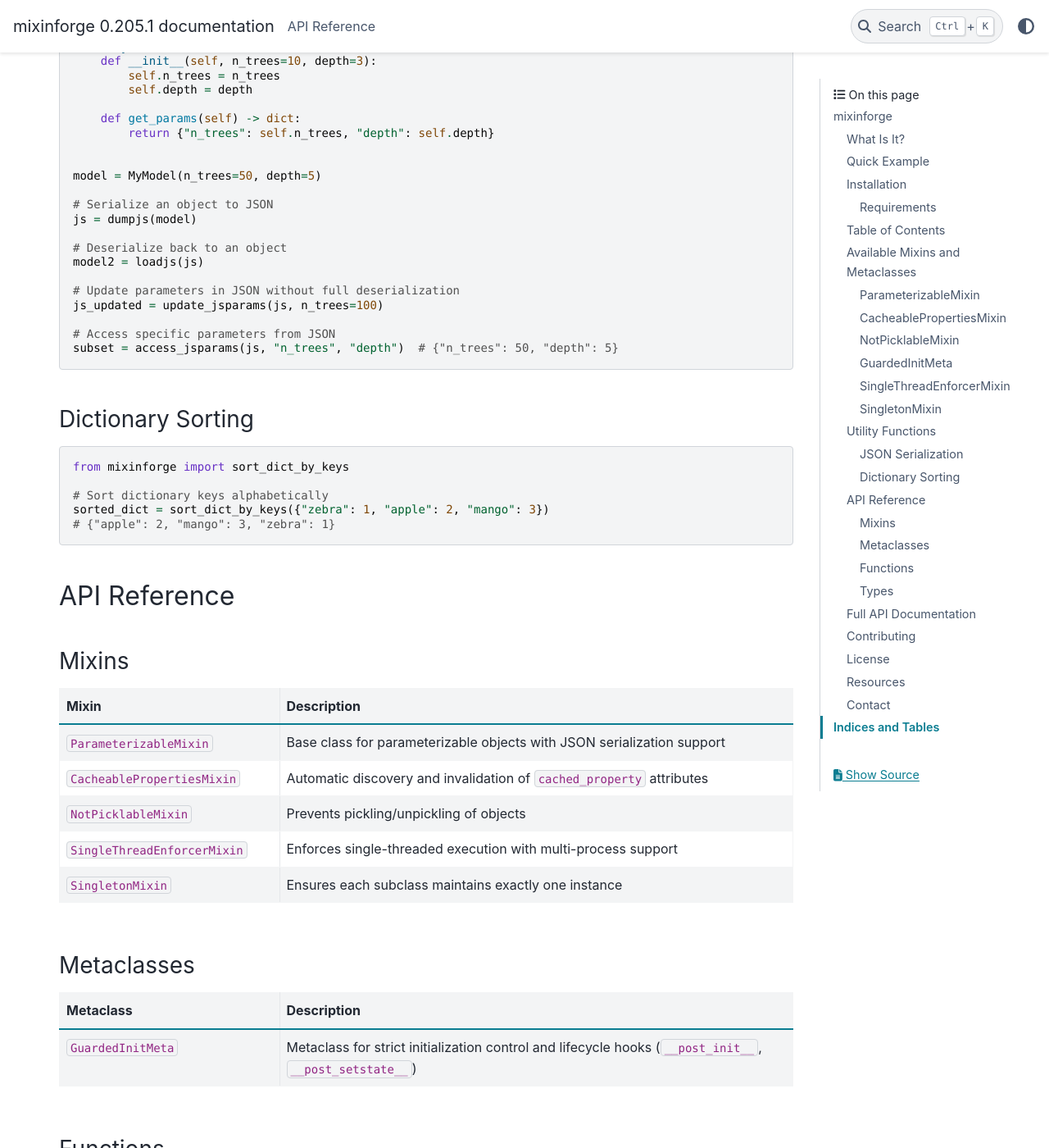
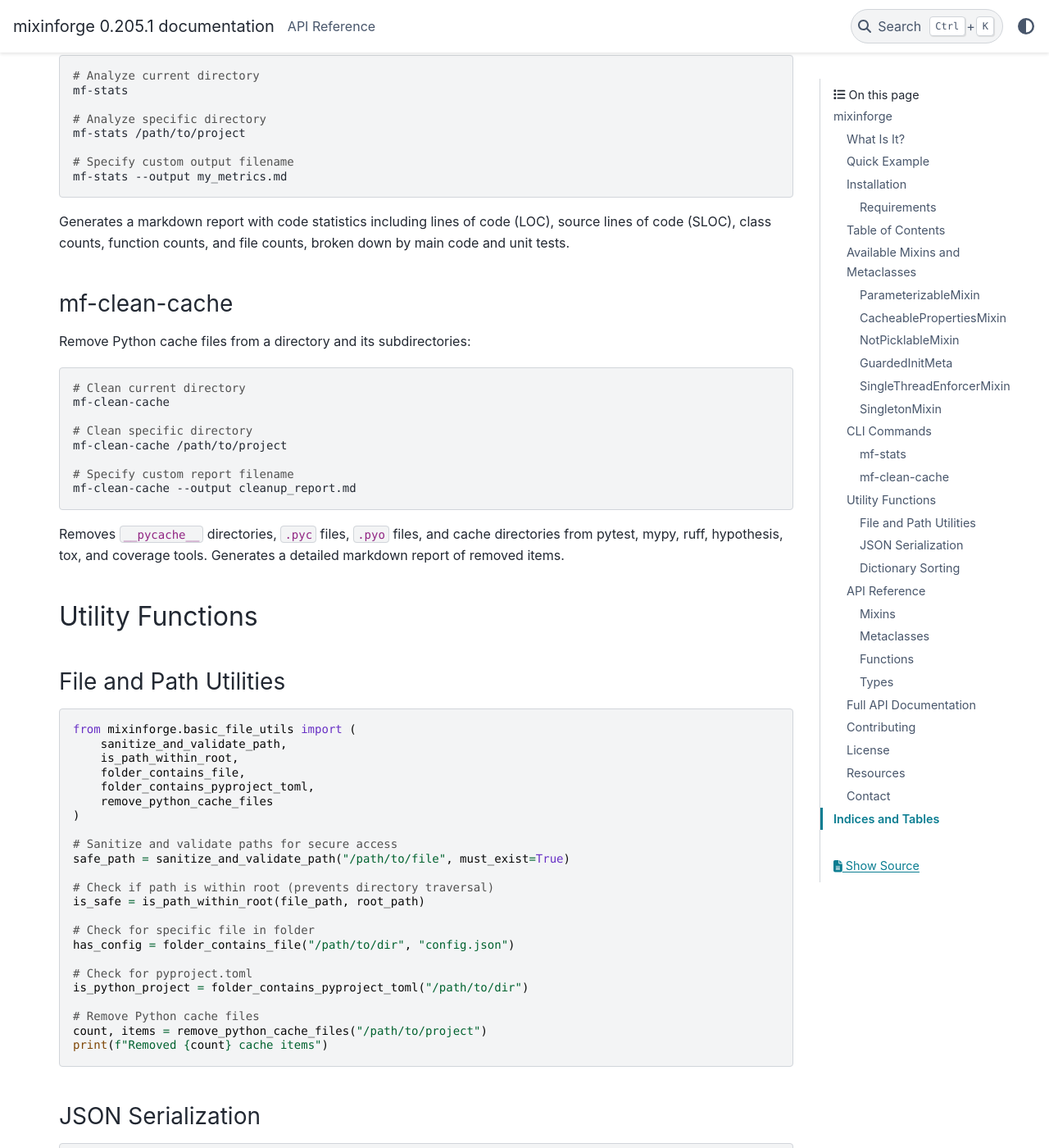
Before and after one commit to pythagoras-dev/parameterizable, a Sphinx documentation site: the page built from docs/source/index.rst, in a window 1280 px wide and 1400 px high, scrolled down 5677 px. Shown: the whole window at 82% size. Built offline with Sphinx 7.4.7 and the PyData theme 0.15.4, drawn with Linux system fonts in a browser that asks for light colours; pages that are not in the unit, such as notebooks, are missing from menus; the version number is read from the project's files by our own code; some of the changed text lies outside the part shown.

Commit message:
DOC: Add CLI command documentation and update utility functions in README and docs

```diff
--- a/docs/source/index.rst
+++ b/docs/source/index.rst
@@ -307,8 +307,82 @@ lifetime, such as configuration managers or resource coordinators.
    config1.config['key'] = 'value'
    assert config2.config['key'] == 'value'  # True
 
+CLI Commands
+------------
+
+mixinforge provides command-line tools for project analysis and maintenance.
+
+mf-stats
+~~~~~~~~
+
+Generate project metrics and save to file:
+
+.. code-block:: bash
+
+   # Analyze current directory
+   mf-stats
+
+   # Analyze specific directory
+   mf-stats /path/to/project
+
+   # Specify custom output filename
+   mf-stats --output my_metrics.md
+
+Generates a markdown report with code statistics including lines of code (LOC),
+source lines of code (SLOC), class counts, function counts, and file counts,
+broken down by main code and unit tests.
+
+mf-clean-cache
+~~~~~~~~~~~~~~
+
+Remove Python cache files from a directory and its subdirectories:
+
+.. code-block:: bash
+
+   # Clean current directory
+   mf-clean-cache
+
+   # Clean specific directory
+   mf-clean-cache /path/to/project
+
+   # Specify custom report filename
+   mf-clean-cache --output cleanup_report.md
+
+Removes ``__pycache__`` directories, ``.pyc`` files, ``.pyo`` files, and cache
+directories from pytest, mypy, ruff, hypothesis, tox, and coverage tools.
+Generates a detailed markdown report of removed items.
+
 Utility Functions
 -----------------
+
+File and Path Utilities
+~~~~~~~~~~~~~~~~~~~~~~~
+
+.. code-block:: python
+
+   from mixinforge.basic_file_utils import (
+       sanitize_and_validate_path,
+       is_path_within_root,
+       folder_contains_file,
+       folder_contains_pyproject_toml,
+       remove_python_cache_files
+   )
+
+   # Sanitize and validate paths for secure access
+   safe_path = sanitize_and_validate_path("/path/to/file", must_exist=True)
+
+   # Check if path is within root (prevents directory traversal)
+   is_safe = is_path_within_root(file_path, root_path)
+
+   # Check for specific file in folder
+   has_config = folder_contains_file("/path/to/dir", "config.json")
+
+   # Check for pyproject.toml
+   is_python_project = folder_contains_pyproject_toml("/path/to/dir")
+
+   # Remove Python cache files
+   count, items = remove_python_cache_files("/path/to/project")
+   print(f"Removed {count} cache items")
 
 JSON Serialization
 ~~~~~~~~~~~~~~~~~~
@@ -406,6 +480,16 @@ Functions
      - Extract specific parameters from a JSON string
    * - ``sort_dict_by_keys(d)``
      - Return a new dictionary with keys sorted alphabetically
+   * - ``sanitize_and_validate_path(path, must_exist, must_be_dir)``
+     - Validate and sanitize file paths for secure access
+   * - ``is_path_within_root(file_path, root_path)``
+     - Check if a file path is within a root directory
+   * - ``folder_contains_file(folder_path, filename)``
+     - Check if a specific file exists in a folder
+   * - ``folder_contains_pyproject_toml(folder_path)``
+     - Check if pyproject.toml exists in a folder
+   * - ``remove_python_cache_files(folder_path)``
+     - Remove all Python cache files from a folder and its subfolders
 
 Types
 ~~~~~
@@ -431,7 +515,7 @@ Full API Documentation
 Contributing
 ------------
 
-Contributions are welcome! Please see the `contributing guide <https://github.com/pythagoras-dev/mixinforge/blob/master/contributing.md>`_
+Contributions are welcome! Please see the `contributing guide <https://github.com/pythagoras-dev/mixinforge/blob/master/CONTRIBUTING.md>`_
 for details on:
 
 * Setting up the development environment
```
Also changed, not shown: README.md (+71 -0 lines).
